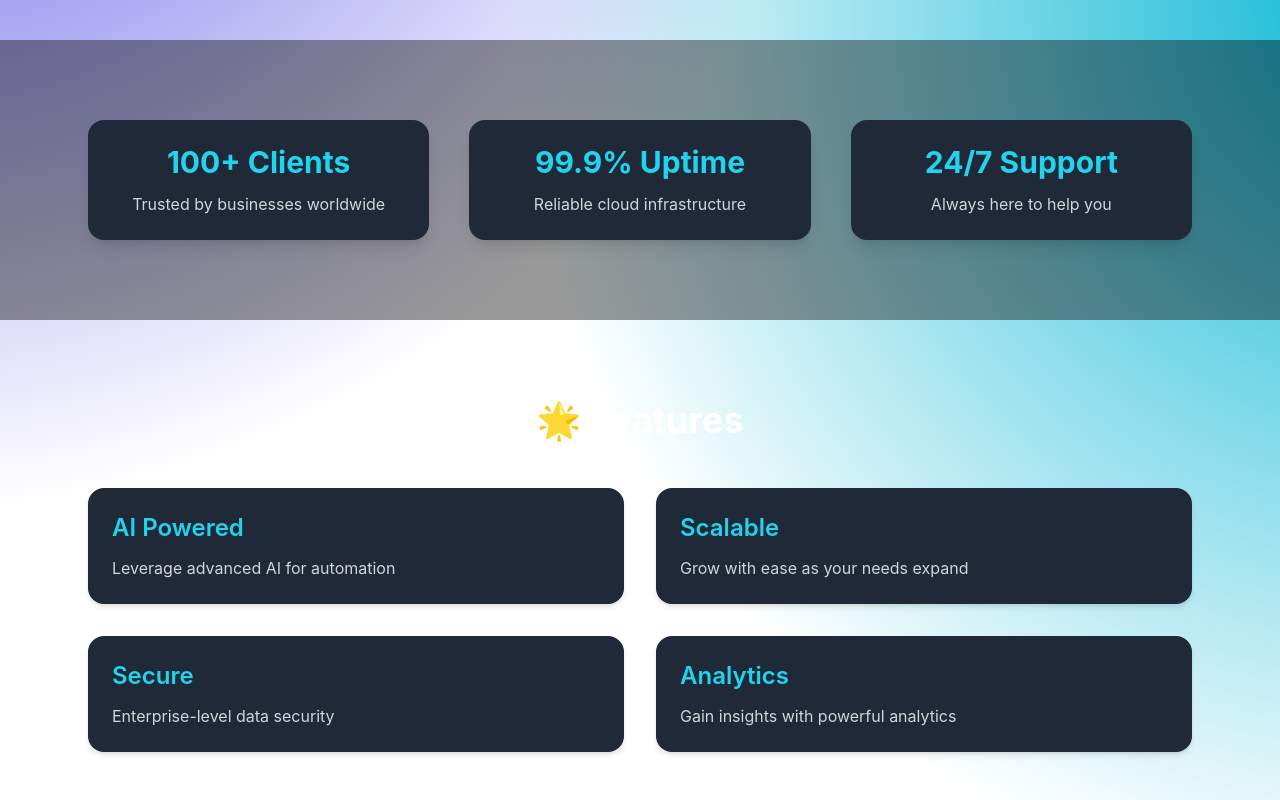
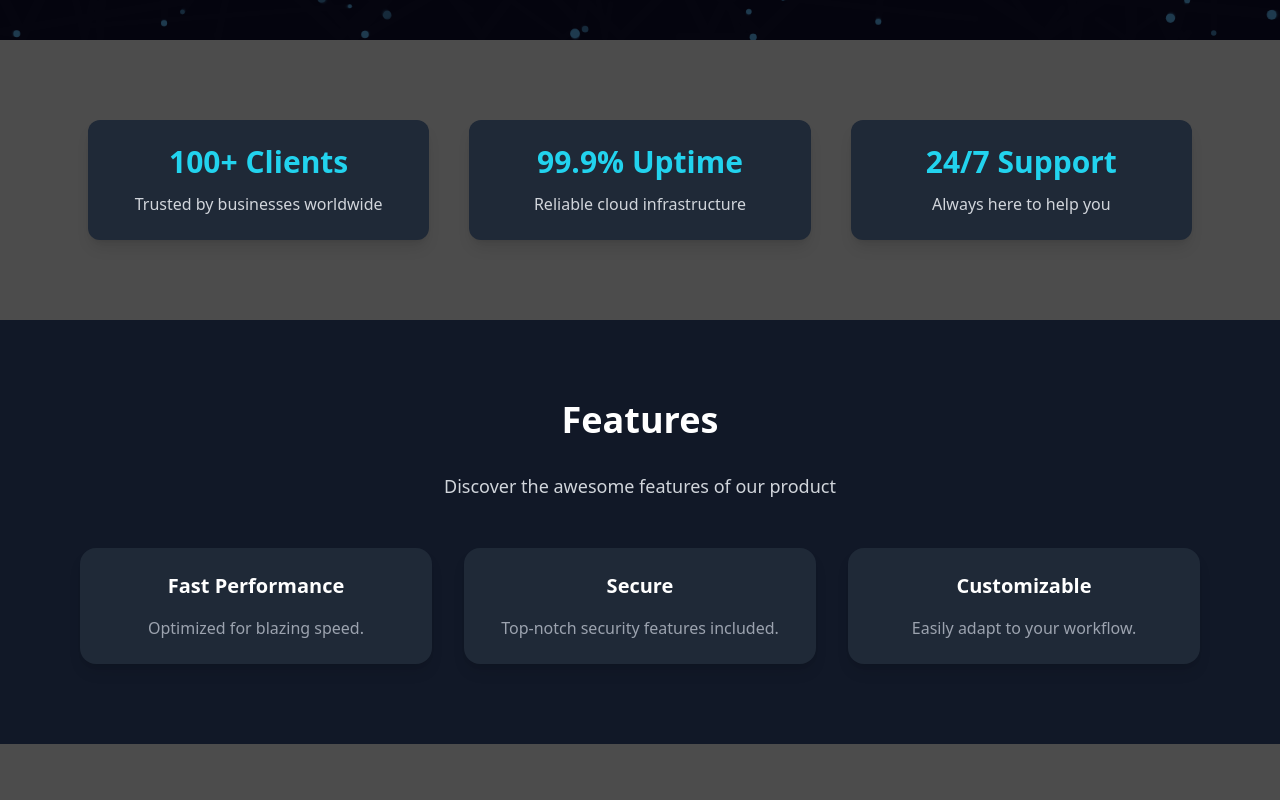
Before and after one commit to Anvaiya-Technologies/Portfolio, a React (Create React App) app in the folder frontend/: page / in a window 1280 px wide. Shown: the part 760-1560 px from the top of the page. Built offline with nearby package versions, Linux system fonts and the light colour scheme.

Commit message:
Feature change homepage

```diff
--- a/frontend/src/App.js
+++ b/frontend/src/App.js
@@ -5,10 +5,15 @@ import Highlights from "./components/Highlights";
 import Features from "./components/Features";
 import About from "./components/About";
 import Contact from "./components/Contact";
+import AnimatedBackground from "./components/AnimatedBackground"; // ⬅️ import this
 
 function App() {
   return (
-    <div className="bg-animated text-white">
+    <div className="relative min-h-screen text-white">
+      {/* Background animation behind everything */}
+      <AnimatedBackground />
+
+      {/* Your sections stay on top */}
       <Navbar />
       <Hero />
       <Highlights />
--- a/frontend/src/components/Features.js
+++ b/frontend/src/components/Features.js
@@ -1,28 +1,46 @@
-import React from "react";
+import React, { useRef } from "react";
+import { motion, useInView } from "framer-motion";
 
-const features = [
-  { title: "AI Powered", desc: "Leverage advanced AI for automation" },
-  { title: "Scalable", desc: "Grow with ease as your needs expand" },
-  { title: "Secure", desc: "Enterprise-level data security" },
-  { title: "Analytics", desc: "Gain insights with powerful analytics" },
-];
+function Features() {
+  const ref = useRef(null);
+  const isInView = useInView(ref, { amount: 0.3, once: false });
+  // amount: how much of the section should be visible before animation triggers
+  // once: false → allows zoom in/out repeatedly when entering/leaving view
 
-const Features = () => {
   return (
-    <section id="features" className="py-20">
-      <div className="max-w-6xl mx-auto px-6">
-        <h2 className="text-4xl font-bold text-center mb-12">🌟 Features</h2>
-        <div className="grid md:grid-cols-2 gap-8">
-          {features.map((feature, idx) => (
-            <div key={idx} className="p-6 bg-gray-800 rounded-xl shadow-md hover:bg-gray-700 transition">
-              <h3 className="text-2xl font-semibold text-cyan-400">{feature.title}</h3>
-              <p className="mt-3 text-gray-300">{feature.desc}</p>
-            </div>
-          ))}
+    <motion.section
+      ref={ref}
+      className="py-20 bg-gray-900"
+      initial={{ scale: 0.8, opacity: 0.6 }}
+      animate={{
+        scale: isInView ? 1 : 0.8,
+        opacity: isInView ? 1 : 0.6,
+      }}
+      transition={{ duration: 0.6, ease: "easeOut" }}
+    >
+      <div className="max-w-6xl mx-auto text-center px-4">
+        <h2 className="text-4xl font-bold mb-8">Features</h2>
+        <p className="text-lg text-gray-300 mb-12">
+          Discover the awesome features of our product
+        </p>
+
+        <div className="grid md:grid-cols-3 gap-8">
+          <div className="p-6 bg-gray-800 rounded-2xl shadow-lg">
+            <h3 className="text-xl font-semibold mb-4">Fast Performance</h3>
+            <p className="text-gray-400">Optimized for blazing speed.</p>
+          </div>
+          <div className="p-6 bg-gray-800 rounded-2xl shadow-lg">
+            <h3 className="text-xl font-semibold mb-4">Secure</h3>
+            <p className="text-gray-400">Top-notch security features included.</p>
+          </div>
+          <div className="p-6 bg-gray-800 rounded-2xl shadow-lg">
+            <h3 className="text-xl font-semibold mb-4">Customizable</h3>
+            <p className="text-gray-400">Easily adapt to your workflow.</p>
+          </div>
         </div>
       </div>
-    </section>
+    </motion.section>
   );
-};
+}
 
 export default Features;
--- a/frontend/src/components/Hero.js
+++ b/frontend/src/components/Hero.js
@@ -4,7 +4,7 @@ const Hero = () => {
   return (
     <section id="hero" className="min-h-screen flex flex-col justify-center items-center text-center px-6">
       <h1 className="text-5xl md:text-7xl font-bold mb-6">
-        Welcome to <span className="text-cyan-400">Your Startup</span>
+        Welcome to <span className="text-cyan-400">Anvaiya Technologies</span>
       </h1>
       <p className="text-lg md:text-xl max-w-2xl">
         Empowering businesses with cutting-edge solutions to scale faster, smarter, and better.
--- a/frontend/src/components/Navbar.js
+++ b/frontend/src/components/Navbar.js
@@ -4,7 +4,7 @@ const Navbar = () => {
   return (
     <nav className="fixed top-0 w-full bg-black/40 backdrop-blur-md z-50">
       <div className="max-w-6xl mx-auto px-4 py-3 flex justify-between items-center">
-        <h1 className="text-2xl font-bold">🚀 StartupName</h1>
+        <h1 className="text-2xl font-bold">Anvaiya Technologies</h1>
         <ul className="flex space-x-6">
           <li><a href="#hero" className="hover:text-cyan-400">Home</a></li>
           <li><a href="#highlights" className="hover:text-cyan-400">Highlights</a></li>
--- a/frontend/src/pages/Home.js
+++ b/frontend/src/pages/Home.js
@@ -1,5 +1,6 @@
 import React, { useEffect, useState } from "react";
 import Navbar from "../components/Navbar";
+import AnimatedBackground from "../components/AnimatedBackground"; // ⬅️ add this
 import heroimage1 from "./assets/img/herosection1.png";
 import heroimage2 from "./assets/img/herosection2.png";
 import heroimage3 from "./assets/img/herosection3.png";
@@ -12,12 +13,14 @@ const heroSlides = [
   },
   {
     headline: "Your Vision. Our Code. Unlimited Possibilities",
-    subtitle: "From sleek design to powerful solutions, we bring your ideas to life.",
+    subtitle:
+      "From sleek design to powerful solutions, we bring your ideas to life.",
     img: heroimage2,
   },
   {
     headline: "Building Websites & Apps That Grow Your Business",
-    subtitle: "Custom digital solutions designed to attract customers and boost revenue.",
+    subtitle:
+      "Custom digital solutions designed to attract customers and boost revenue.",
     img: heroimage3,
   },
 ];
@@ -38,12 +41,14 @@ const Home = () => {
   }, []);
 
   return (
-    <div className="relative min-h-screen flex flex-col">
-      <div className="absolute right-0 top-0 h-full w-1/2 bg-brand-light -z-10" />
+    <div className="relative min-h-screen flex flex-col text-white">
+      {/* Background animation */}
+      <AnimatedBackground />
+
       <Navbar />
 
       {/* Hero Section */}
-      <main className="flex-grow flex items-center">
+      <main className="flex-grow flex items-center relative z-10">
         <div className="container mx-auto px-6 flex flex-col lg:flex-row gap-12 items-center">
           {/* Left Content */}
           <div className="w-full lg:w-1/2 space-y-8">
@@ -52,29 +57,26 @@ const Home = () => {
                 fade ? "opacity-0" : "opacity-100"
               }`}
             >
-              <h1 className="text-5xl font-bold text-brand-dark">
-                {heroSlides[index].headline}
-              </h1>
-              <p className="text-xl text-gray-600">
-                {heroSlides[index].subtitle}
-              </p>
+              <h1 className="text-5xl font-bold">{heroSlides[index].headline}</h1>
+              <p className="text-xl text-gray-200">{heroSlides[index].subtitle}</p>
             </div>
+
             <div className="flex gap-4">
               <button className="btn-primary">Contact Us</button>
               <button className="btn-secondary">Our Services</button>
             </div>
 
             {/* Company Metrics */}
-            <div className="mt-8 flex gap-8 text-gray-800">
-              <div className="shadow-card rounded-xl p-4 bg-white text-center">
+            <div className="mt-8 flex gap-8 text-gray-200">
+              <div className="shadow-card rounded-xl p-4 bg-white/10 backdrop-blur text-center">
                 <h3 className="text-2xl font-bold text-brand-blue">25+</h3>
                 <p className="text-sm">Years Experience</p>
               </div>
-              <div className="shadow-card rounded-xl p-4 bg-white text-center">
+              <div className="shadow-card rounded-xl p-4 bg-white/10 backdrop-blur text-center">
                 <h3 className="text-2xl font-bold text-brand-blue">2500+</h3>
                 <p className="text-sm">Happy Clients</p>
               </div>
-              <div className="shadow-card rounded-xl p-4 bg-white text-center">
+              <div className="shadow-card rounded-xl p-4 bg-white/10 backdrop-blur text-center">
                 <h3 className="text-2xl font-bold text-brand-blue">12+</h3>
                 <p className="text-sm">Offices</p>
               </div>
@@ -95,7 +97,7 @@ const Home = () => {
       </main>
 
       {/* Navigation dots */}
-      <div className="flex justify-center gap-3 mt-8 mb-12">
+      <div className="flex justify-center gap-3 mt-8 mb-12 relative z-10">
         {heroSlides.map((_, i) => (
           <button
             key={i}
@@ -107,9 +109,7 @@ const Home = () => {
               }, 500);
             }}
             className={`w-4 h-4 rounded-full transition-all duration-300 ${
-              index === i
-                ? "bg-brand-blue w-6"
-                : "bg-gray-300 hover:bg-gray-400"
+              index === i ? "bg-brand-blue w-6" : "bg-gray-400 hover:bg-gray-500"
             }`}
           />
         ))}
--- a/frontend/tailwind.config.js
+++ b/frontend/tailwind.config.js
@@ -4,29 +4,7 @@ module.exports = {
     "./src/**/*.{js,jsx,ts,tsx}",
   ],
   theme: {
-    extend: {
-      colors: {
-        brand: {
-          blue: "#0056A1",
-          light: "#E6F2FA",
-          dark: "#002E5D",
-        },
-      },
-      fontFamily: {
-        sans: ["Inter", "ui-sans-serif", "system-ui"],
-      },
-      boxShadow: {
-        card: "0 4px 14px rgba(0, 0, 0, 0.1)",
-      },
-      borderRadius: {
-        xl: "1rem",
-        "2xl": "1.5rem",
-      },
-    },
+    extend: {},
   },
-  plugins: [
-    require("@tailwindcss/typography"),
-    require("@tailwindcss/forms"),
-    require("@tailwindcss/aspect-ratio"),
-  ],
-};
+  plugins: [],
+}
```
